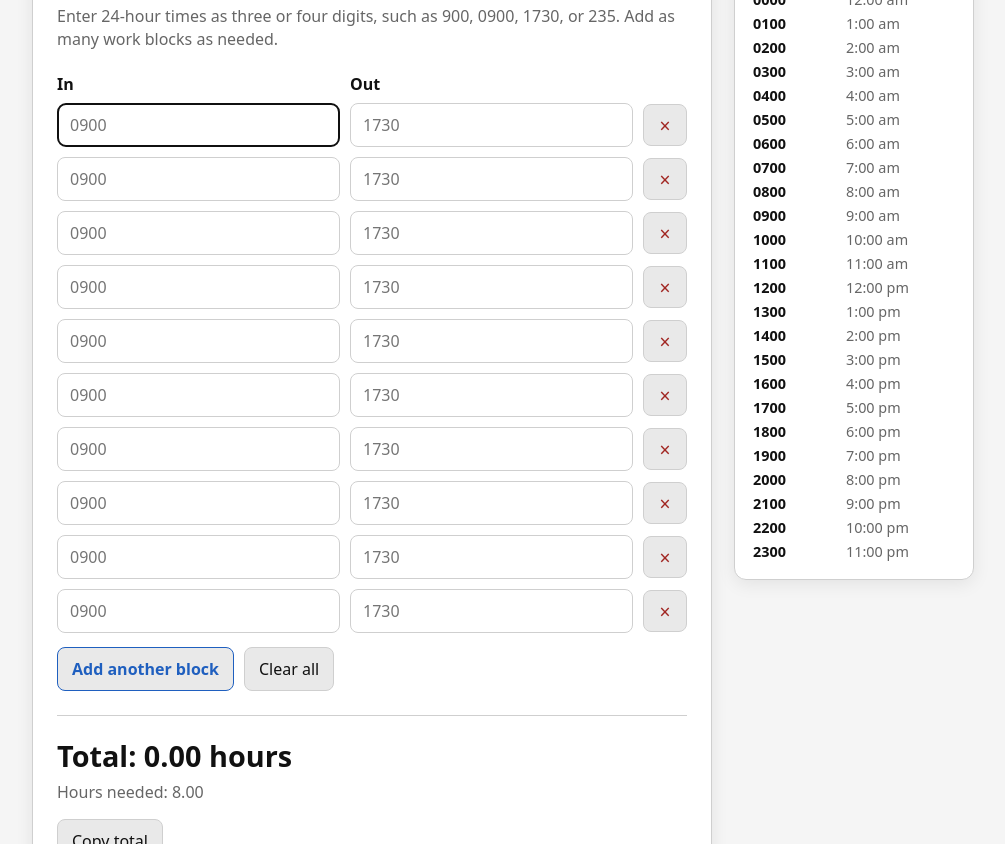
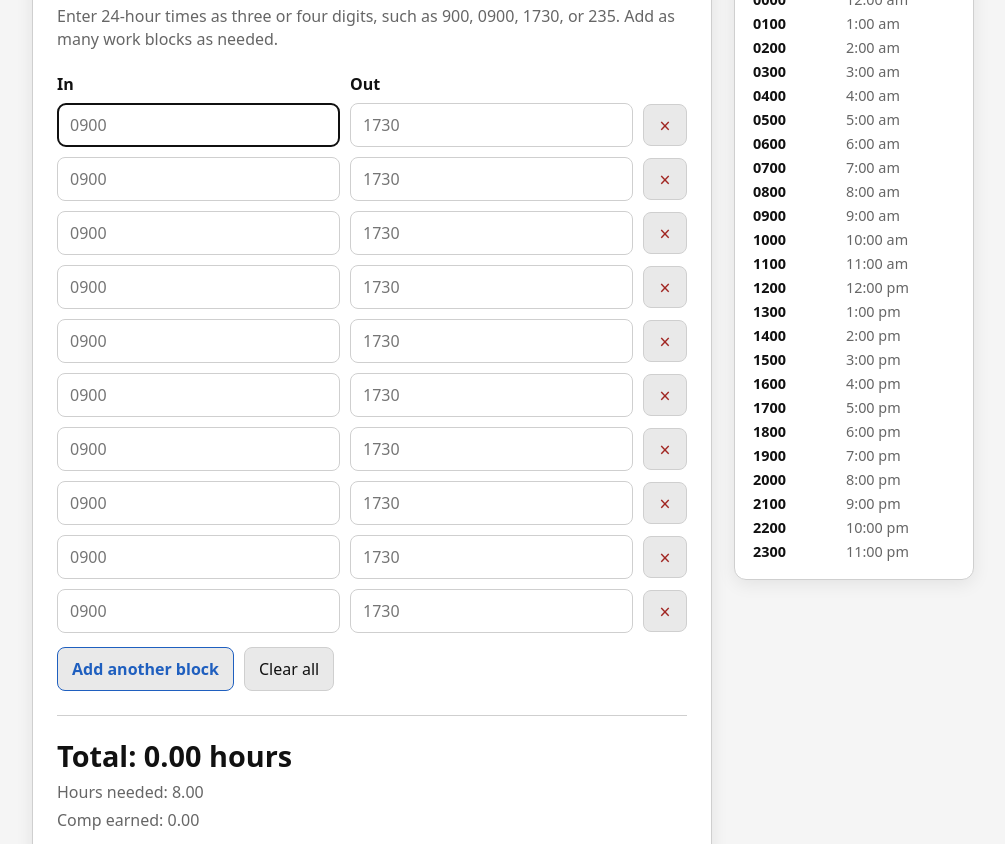
Before and after one commit to mnbutera/daily-work-time-calculator, a plain HTML site: page index.html in a window 1280 px wide. Shown: the part 104-948 px from the top of the page, without its empty margins (118-1123 px from the left). Drawn offline with Linux system fonts and the light colour scheme.

Commit message:
Version 1.1

```diff
--- a/index.html
+++ b/index.html
@@ -1,3 +1,13 @@
+<!--
+Daily Work Time Calculator
+Version 1.1
+
+Created by Michael Butera
+Originally developed in July 2026 as a replacement for the
+Miracle Salad online timesheet calculator.
+
+Single-file HTML utility.
+-->
 <!DOCTYPE html>
 <html lang="en">
 <head>
@@ -268,6 +278,7 @@
       <div class="total-box" id="totalBox" tabindex="-1" aria-live="polite">
         <div class="total-main">Total: <span id="totalDecimal">0.00</span> hours</div>
         <div class="total-secondary">Hours needed: <span id="hoursNeeded">8.00</span></div>
+        <div class="total-secondary">Comp earned: <span id="compEarned">0.00</span></div>
 
         <div class="copy-row">
           <button type="button" id="copyTotal">Copy total</button>
@@ -325,6 +336,7 @@
   const rowsContainer = document.getElementById("rows");
   const totalDecimal = document.getElementById("totalDecimal");
   const hoursNeeded = document.getElementById("hoursNeeded");
+  const compEarned = document.getElementById("compEarned");
   const totalBox = document.getElementById("totalBox");
   const errorBox = document.getElementById("error");
   const addRowButton = document.getElementById("addRow");
@@ -545,9 +557,11 @@
 
     const decimalHours = totalMinutes / 60;
     const remainingHours = Math.max(0, 8 - decimalHours);
+    const earnedComp = Math.max(0, decimalHours - 8);
 
     totalDecimal.textContent = decimalHours.toFixed(2);
     hoursNeeded.textContent = remainingHours.toFixed(2);
+    compEarned.textContent = earnedComp.toFixed(2);
 
     const messages = [];
 
```
